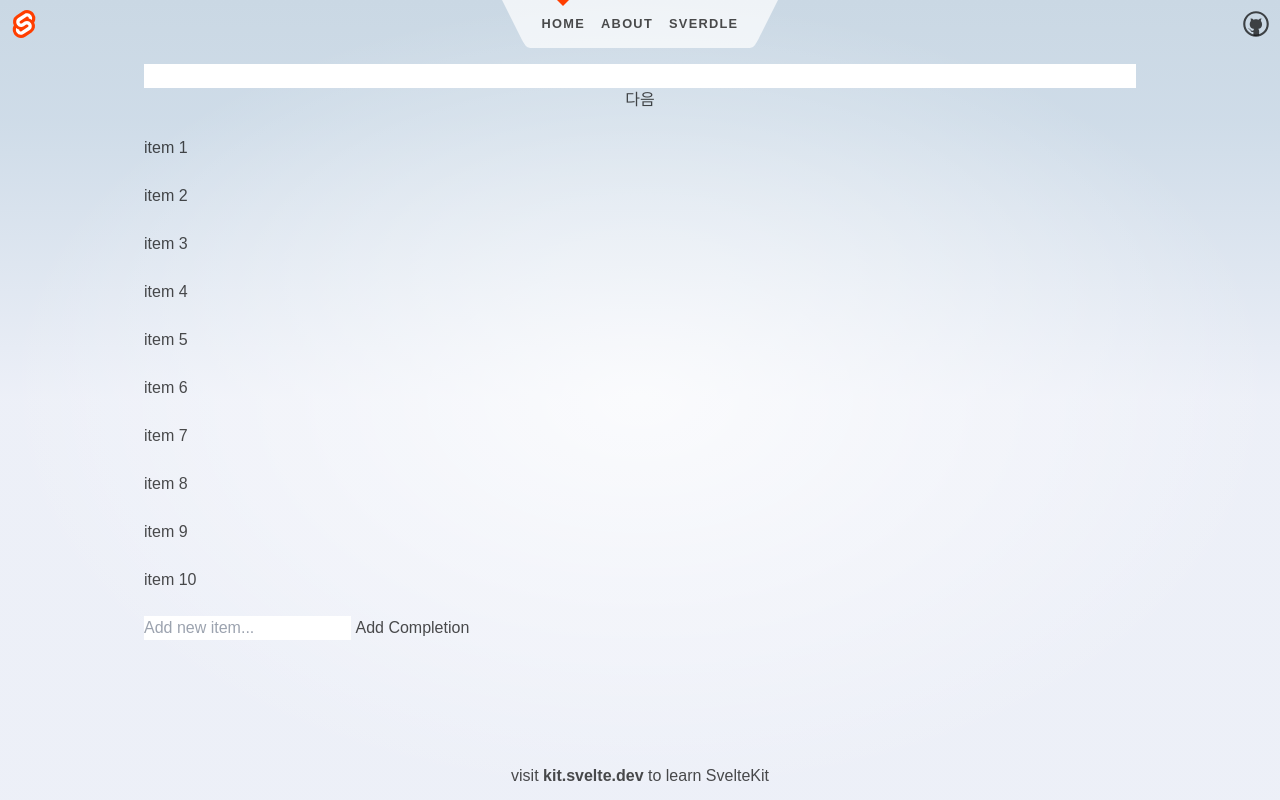
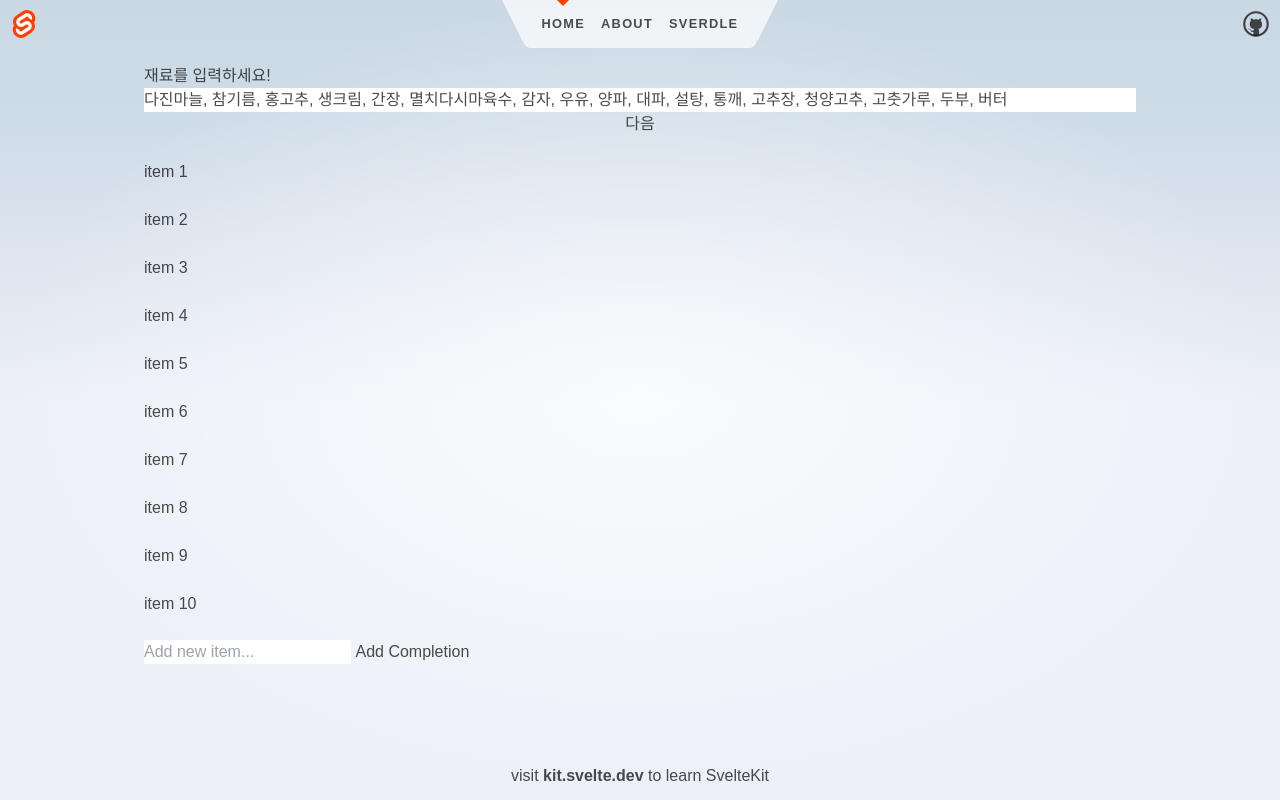
Before and after one commit to dong97338/svelte-test, a SvelteKit app: page / in a window 1280 px wide. Built offline with nearby package versions, Linux system fonts and the light colour scheme; what @material-tailwind/html would draw is missing.

Commit message:
Feat: 재료 기본값 추가

```diff
--- a/src/routes/+page.svelte
+++ b/src/routes/+page.svelte
@@ -1,7 +1,7 @@
 <script>
   import Markdown from '@magidoc/plugin-svelte-marked'
 
-  let input = ''
+  let input = '다진마늘, 참기름, 홍고추, 생크림, 간장, 멸치다시마육수, 감자, 우유, 양파, 대파, 설탕, 통깨, 고추장, 청양고추, 고춧가루, 두부, 버터'
   let output = ''
   let newItem = ''
   let mealType = ''
@@ -36,6 +36,7 @@
   }
 </script>
 
+<p>재료를 입력하세요!</p>
 <input bind:value={input} /> <button on:click={() => ++step}>다음</button>
 
 {#if step > 0}
```
